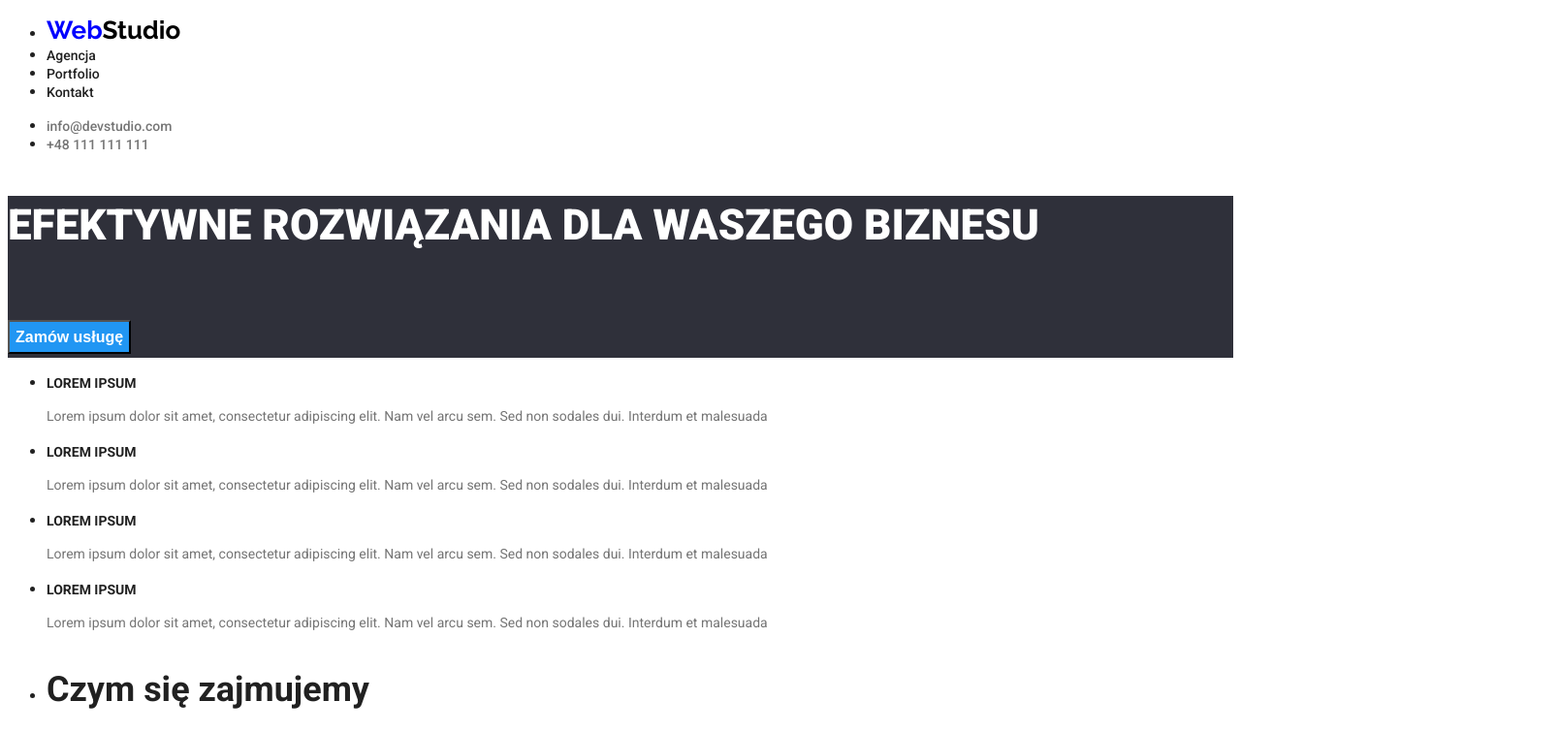
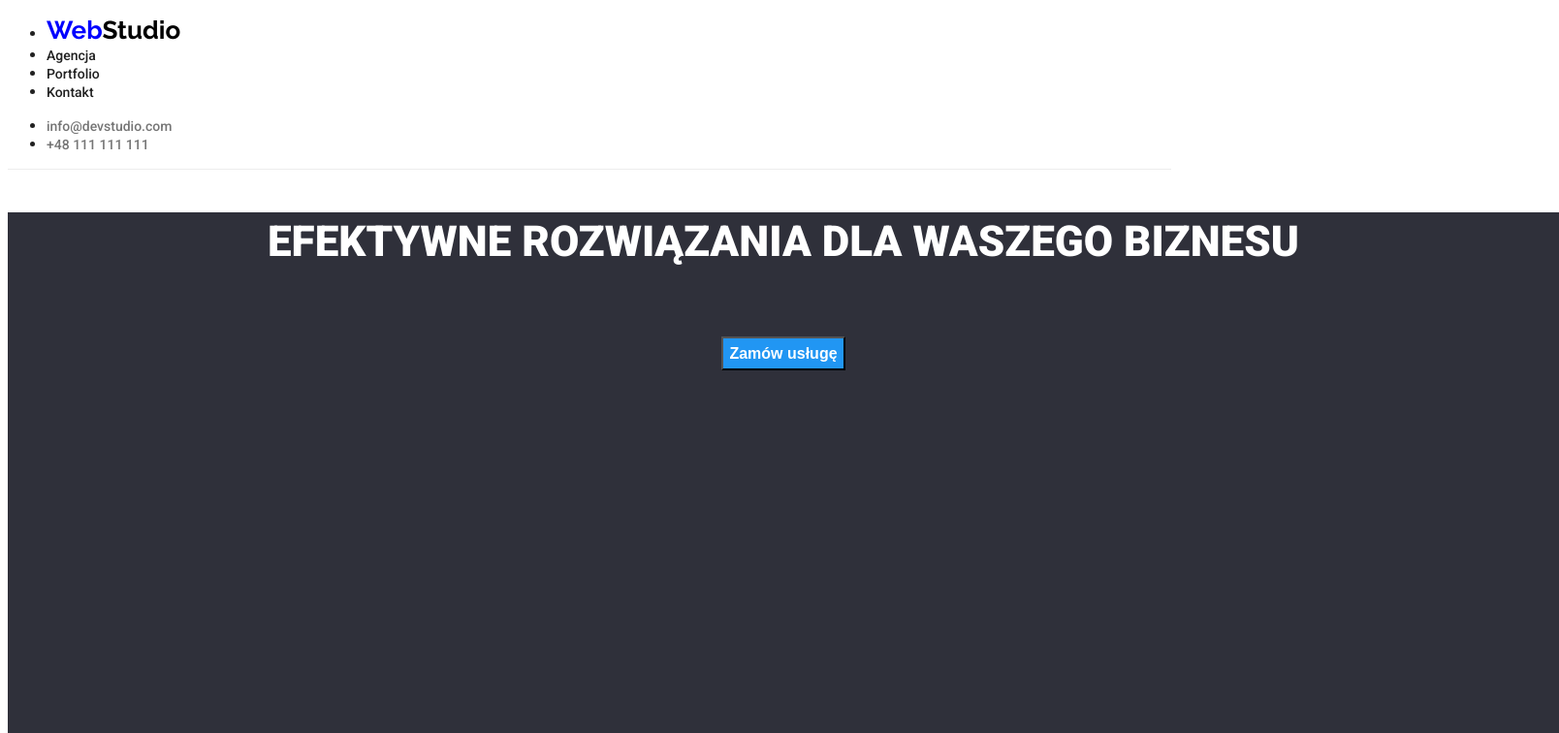
Before and after one commit to kasudx/goit-markup-hw-03, a plain HTML site: page index.html in a window 1280 px wide. Shown: the top 756 px of the page at 97% size, 1608 px wide, since content can reach past the window. Drawn offline with Linux system fonts and the light colour scheme.

Commit message:
.main-page-first-section modified

```diff
--- /dev/null
+++ b/css/modern-normalize-min.css
@@ -0,0 +1,121 @@
+/**
+ * Minified by jsDelivr using clean-css v4.2.3.
+ * Original file: /npm/modern-normalize@1.1.0/modern-normalize.css
+ *
+ * Do NOT use SRI with dynamically generated files! More information: https://www.jsdelivr.com/using-sri-with-dynamic-files
+ */
+/*! modern-normalize v1.1.0 | MIT License | https://github.com/sindresorhus/modern-normalize */
+*,
+::after,
+::before {
+  box-sizing: border-box;
+}
+html {
+  -moz-tab-size: 4;
+  tab-size: 4;
+}
+html {
+  line-height: 1.15;
+  -webkit-text-size-adjust: 100%;
+}
+body {
+  margin: 0;
+}
+body {
+  font-family: system-ui, -apple-system, "Segoe UI", Roboto, Helvetica, Arial,
+    sans-serif, "Apple Color Emoji", "Segoe UI Emoji";
+}
+hr {
+  height: 0;
+  color: inherit;
+}
+abbr[title] {
+  text-decoration: underline dotted;
+}
+b,
+strong {
+  font-weight: bolder;
+}
+code,
+kbd,
+pre,
+samp {
+  font-family: ui-monospace, SFMono-Regular, Consolas, "Liberation Mono", Menlo,
+    monospace;
+  font-size: 1em;
+}
+small {
+  font-size: 80%;
+}
+sub,
+sup {
+  font-size: 75%;
+  line-height: 0;
+  position: relative;
+  vertical-align: baseline;
+}
+sub {
+  bottom: -0.25em;
+}
+sup {
+  top: -0.5em;
+}
+table {
+  text-indent: 0;
+  border-color: inherit;
+}
+button,
+input,
+optgroup,
+select,
+textarea {
+  font-family: inherit;
+  font-size: 100%;
+  line-height: 1.15;
+  margin: 0;
+}
+button,
+select {
+  text-transform: none;
+}
+[type="button"],
+[type="reset"],
+[type="submit"],
+button {
+  -webkit-appearance: button;
+}
+::-moz-focus-inner {
+  border-style: none;
+  padding: 0;
+}
+:-moz-focusring {
+  outline: 1px dotted ButtonText;
+}
+:-moz-ui-invalid {
+  box-shadow: none;
+}
+legend {
+  padding: 0;
+}
+progress {
+  vertical-align: baseline;
+}
+::-webkit-inner-spin-button,
+::-webkit-outer-spin-button {
+  height: auto;
+}
+[type="search"] {
+  -webkit-appearance: textfield;
+  outline-offset: -2px;
+}
+::-webkit-search-decoration {
+  -webkit-appearance: none;
+}
+::-webkit-file-upload-button {
+  -webkit-appearance: button;
+  font: inherit;
+}
+summary {
+  display: list-item;
+}
+/*# sourceMappingURL=/sm/b8ae781793ee4eb86edef3f2a2ac43a5575d063ed8cd287d7553f9f1b2776616.map */
--- a/css/styles.css
+++ b/css/styles.css
@@ -141,6 +141,9 @@ footer {
 }
 
 .main-page-first-section {
+  width: 1600px;
+  height: 600px;
+  text-align: center;
   background-color: #2f303a;
   font-size: 44px;
   font-weight: 900;
@@ -169,3 +172,11 @@ footer {
 .team {
   background-color: #f5f4fa;
 }
+
+.container {
+  max-width: 1200px;
+}
+
+header {
+  border-bottom: solid 1px #ececec;
+}
--- a/index.html
+++ b/index.html
@@ -1,6 +1,7 @@
 <!DOCTYPE html>
 <html lang="pl">
   <head>
+    <link rel="modern-normalize" href="./css/modern-normalize-min.css" />
     <link rel="stylesheet" href="./css/styles.css" />
 
     <link
@@ -14,7 +15,7 @@
     <title>WebStudio</title>
   </head>
   <body>
-    <header>
+    <header class="container">
       <nav>
         <ul>
           <li>
@@ -53,7 +54,7 @@
         </li>
       </ul>
     </header>
-    <main>
+    <main class="container">
       <section class="main-page-first-section">
         <p>EFEKTYWNE ROZWIĄZANIA DLA WASZEGO BIZNESU</p>
         <button type="button" class="button-main-page">Zamów usługę</button>
@@ -168,7 +169,7 @@
         </section>
       </div>
     </main>
-    <footer>
+    <footer class="container">
       <address>
         <p class="logo">
           <span class="web">Web</span><span class="footer-studio">Studio</span>
```
Also changed, not shown: 1 other file.
